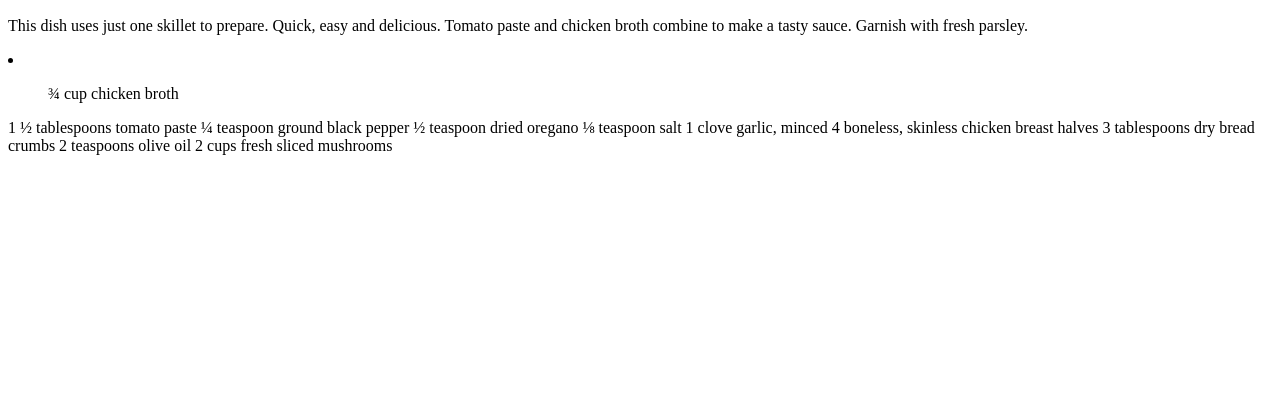
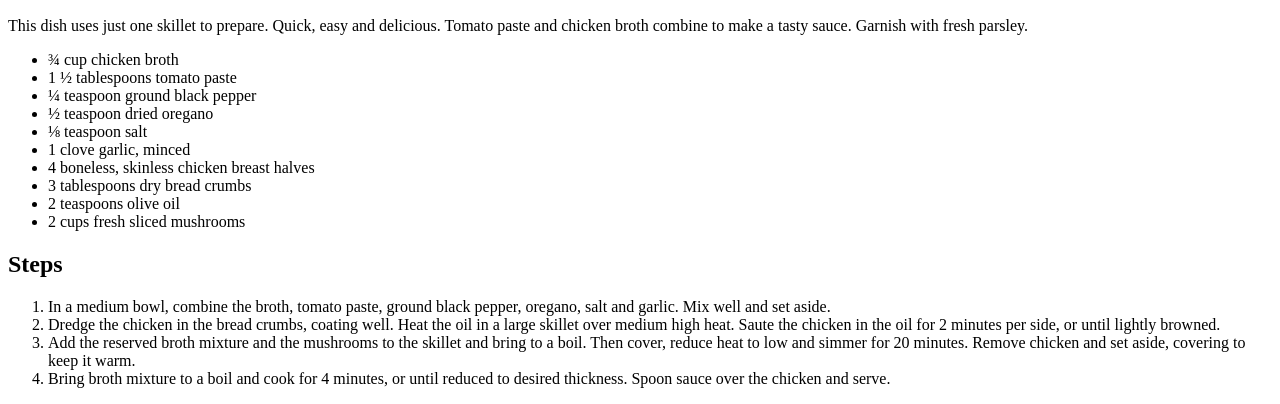
Before and after one commit to johnshu2022/odin-recipes, a plain HTML site: page recipes/chicken-in-a-pot.html in a window 1280 px wide. Shown: the part 460-864 px from the top of the page. Before the commit the page ends 800 px from the top, so only its background shows below. Drawn offline with Linux system fonts and the light colour scheme.

Commit message:
Corrected ingredient list and added steps to Chicken in a pot recipe

```diff
--- a/recipes/chicken-in-a-pot.html
+++ b/recipes/chicken-in-a-pot.html
@@ -15,27 +15,24 @@
         <p>This dish uses just one skillet to prepare. Quick, easy and delicious. Tomato paste and chicken broth combine to make a tasty sauce. Garnish with fresh parsley.
         </p>
 
-      <li>
-        <ul>¾ cup chicken broth</ul>
-
-1 ½ tablespoons tomato paste
-
-¼ teaspoon ground black pepper
-
-½ teaspoon dried oregano
-
-⅛ teaspoon salt
-
-1 clove garlic, minced
-
-4 boneless, skinless chicken breast halves
-
-3 tablespoons dry bread crumbs
-
-2 teaspoons olive oil
-
-2 cups fresh sliced mushrooms
-
-</li>
+        <ul>
+            <li>¾ cup chicken broth</li>
+            <li>1 ½ tablespoons tomato paste</li>
+            <li>¼ teaspoon ground black pepper</li>
+            <li>½ teaspoon dried oregano</li>
+            <li>⅛ teaspoon salt</li>
+            <li>1 clove garlic, minced</li>
+            <li>4 boneless, skinless chicken breast halves</li>
+            <li>3 tablespoons dry bread crumbs</li>
+            <li>2 teaspoons olive oil</li>
+            <li>2 cups fresh sliced mushrooms</li>
+          </ul>
+          <h2>Steps</h2>
+          <ol>
+            <li>In a medium bowl, combine the broth, tomato paste, ground black pepper, oregano, salt and garlic. Mix well and set aside.</li>
+            <li>Dredge the chicken in the bread crumbs, coating well. Heat the oil in a large skillet over medium high heat. Saute the chicken in the oil for 2 minutes per side, or until lightly browned.</li>
+            <li>Add the reserved broth mixture and the mushrooms to the skillet and bring to a boil. Then cover, reduce heat to low and simmer for 20 minutes. Remove chicken and set aside, covering to keep it warm.</li>
+            <li>Bring broth mixture to a boil and cook for 4 minutes, or until reduced to desired thickness. Spoon sauce over the chicken and serve.</li>
+          </ol>
     </body>
 </html>
```
